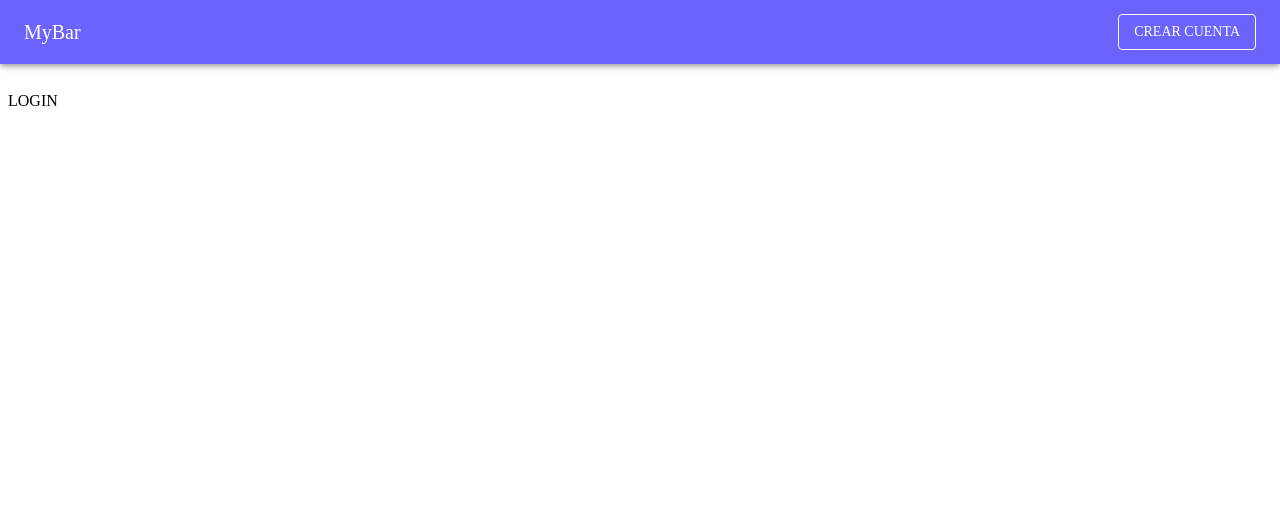
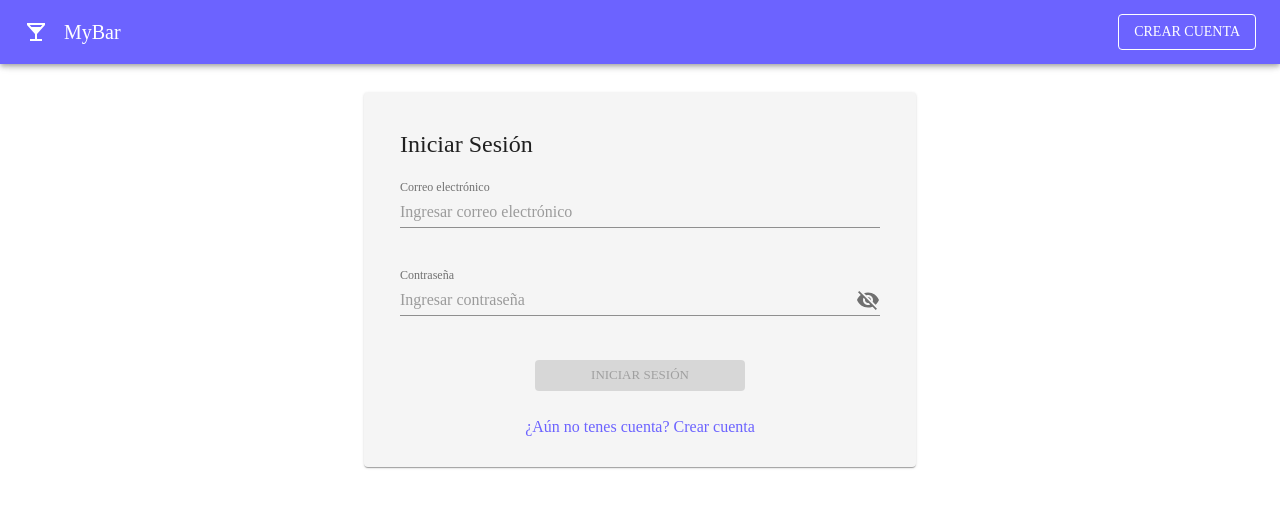
Before and after one commit to uca-pid/2021-los-carpinchos, a React (Create React App) app in the folder barui/: page /login in a window 1280 px wide. Shown: the top 508 px of the page. Built offline with nearby package versions, Linux system fonts and the light colour scheme.

Commit message:
CARP-5: login has been created

```diff
--- a/barui/src/components/App/App.tsx
+++ b/barui/src/components/App/App.tsx
@@ -16,7 +16,7 @@ const App = () => (
 		<Router>
 			<AppBar />
 			<Switch>
-				<Route exact path="/home">
+				<Route exact path="/">
 					<Home />
 				</Route>
 				<Route exact path="/login">
@@ -25,7 +25,7 @@ const App = () => (
 				<Route exact path="/signUp">
 					<SignUp />
 				</Route>
-				<Route path="/">
+				<Route path="/dashboard">
 					<PrivateRoute />
 				</Route>
 			</Switch>
--- a/barui/src/components/Login/Login.tsx
+++ b/barui/src/components/Login/Login.tsx
@@ -1,6 +1,112 @@
-import React from "react";
+import React, { useState, useCallback } from "react";
+
+import { useHistory } from "react-router-dom";
+
+import Card from "@material-ui/core/Card";
+import CardActions from "@material-ui/core/CardActions";
+import CardContent from "@material-ui/core/CardContent";
+import Button from "@material-ui/core/Button";
+import Typography from "@material-ui/core/Typography";
+import Container from "@material-ui/core/Container";
+import { Grid, Link } from "@material-ui/core";
+
+import PasswordTextField from "../common/PasswordTextField";
+
+import styles from "./styles";
+import TextFieldWithValidation from "../common/TextFieldWithValidation";
+
+import { settings, emailSetting, passwordSetting } from "../SignUp/validationSettings";
+
+export type Input = {
+	invalid: boolean;
+	value: string;
+};
+
+export type LoginInput = {
+	email: Input;
+	password: Input;
+};
 
 const Login = () => {
-	return <div>LOGIN</div>;
+	const [input, setInput] = useState<LoginInput>({
+		email: { invalid: true, value: "" },
+		password: { invalid: true, value: "" },
+	});
+
+	const history = useHistory();
+
+	const classes = styles();
+
+	const handleChangeEmail = useCallback(
+		(value, invalid) => setInput(prev => ({ ...prev, email: { value, invalid } })),
+		[setInput]
+	);
+
+	const handleChangePassword = useCallback(
+		(value, invalid) => setInput(prev => ({ ...prev, password: { value, invalid } })),
+		[setInput]
+	);
+
+	const login = useCallback(() => console.log(input), [input]);
+
+	const createAccount = useCallback(() => history.push("/signUp"), [history]);
+	return (
+		<Container maxWidth="sm">
+			<Card className={classes.card}>
+				<CardContent>
+					<Typography className={classes.title} variant="h5" component="h2">
+						Iniciar Sesión
+					</Typography>
+					<Grid container direction="column" item spacing={5}>
+						<Grid item xs>
+							<TextFieldWithValidation
+								className={classes.textField}
+								label="Correo electrónico"
+								placeholder="Ingresar correo electrónico"
+								value={input.email.value}
+								onChange={handleChangeEmail}
+								required
+								settings={[...settings, emailSetting]}
+								type="email"
+							/>
+						</Grid>
+						<Grid item xs>
+							<PasswordTextField
+								className={classes.textField}
+								label="Contraseña"
+								placeholder="Ingresar contraseña"
+								value={input.password.value}
+								onChange={handleChangePassword}
+								required
+								settings={[passwordSetting]}
+							/>
+						</Grid>
+					</Grid>
+				</CardContent>
+				<CardActions className={classes.cardActions}>
+					<Grid alignItems="center" container direction="column" spacing={3}>
+						<Grid item xs>
+							<Button
+								color="primary"
+								className={classes.loginButton}
+								size="small"
+								variant="contained"
+								onClick={login}
+								disabled={input.email.invalid || input.password.invalid}
+							>
+								Iniciar Sesión
+							</Button>
+						</Grid>
+
+						<Grid item xs>
+							<Link onClick={createAccount}>
+								<Typography>¿Aún no tenes cuenta? Crear cuenta</Typography>
+							</Link>
+						</Grid>
+					</Grid>
+				</CardActions>
+			</Card>
+		</Container>
+	);
 };
 export default Login;
--- /dev/null
+++ b/barui/src/components/Login/styles.ts
@@ -0,0 +1,26 @@
+import { makeStyles } from "@material-ui/core/styles";
+
+const styles = makeStyles(theme => ({
+	card: {
+		backgroundColor: theme.palette.action.hover,
+		padding: 20,
+	},
+	cardActions: {
+		marginTop: 20,
+	},
+	textField: {
+		margin: 0,
+		minWidth: 220,
+		[theme.breakpoints.down(400)]: {
+			minWidth: 120,
+		},
+	},
+	title: {
+		marginBottom: 20,
+	},
+	loginButton: {
+		width: 210,
+	},
+}));
+
+export default styles;
--- a/barui/src/components/SignUp/SignUp.tsx
+++ b/barui/src/components/SignUp/SignUp.tsx
@@ -1,5 +1,6 @@
 import React, { useState, useCallback } from "react";
 
+import { Input, LoginInput } from "../Login/Login";
 import { useHistory } from "react-router-dom";
 
 import Card from "@material-ui/core/Card";
@@ -13,25 +14,18 @@ import { Grid, Link } from "@material-ui/core";
 import PasswordTextField from "../common/PasswordTextField";
 
 import styles from "./styles";
-import TextFieldWithValidation, {
-	ValidationSetting,
-} from "../common/TextFieldWithValidation/TextFieldWithValidation";
+import TextFieldWithValidation from "../common/TextFieldWithValidation";
 
-type Input = {
-	invalid: boolean;
-	value: string;
-};
+import { settings, emailSetting, passwordSetting, ValidationSetting } from "./validationSettings";
 
-type Account = {
-	email: Input;
+type SignUpInput = LoginInput & {
 	manager: Input;
 	name: Input;
-	password: Input;
 };
 
 const SignUp = () => {
 	const [verifyPassword, setVerifyPassword] = useState("");
-	const [input, setInput] = useState<Account>({
+	const [input, setInput] = useState<SignUpInput>({
 		email: { invalid: true, value: "" },
 		manager: { invalid: true, value: "" },
 		name: { invalid: true, value: "" },
@@ -69,36 +63,6 @@ const SignUp = () => {
 	const login = useCallback(() => history.push("/login"), [history]);
 
 	const createAccount = useCallback(() => console.log(input), [input]);
-
-	const settings: ValidationSetting[] = [
-		{
-			message: "Debe contener menos de 30 caracteres",
-			validate: (input: string) => input.length > 30,
-		},
-		{
-			message: "El campo es requerido",
-			validate: (input: string) => input.length === 0,
-		},
-	];
-
-	const emailSetting: ValidationSetting = {
-		message: "Esta dirección de correo no es válida",
-		validate: (email: string) => {
-			const re =
-				/^(([^<>()[\]\\.,;:\s@"]+(\.[^<>()[\]\\.,;:\s@"]+)*)|(".+"))@((\[[0-9]{1,3}\.[0-9]{1,3}\.[0-9]{1,3}\.[0-9]{1,3}\])|(([a-zA-Z\-0-9]+\.)+[a-zA-Z]{2,}))$/;
-			return !re.test(String(email).toLowerCase());
-		},
-	};
-
-	const passwordSetting: ValidationSetting = {
-		message: "La contraseña no es válida",
-		validate: (password: string) => {
-			const re = new RegExp(
-				"^(((?=.*[a-z])(?=.*[A-Z]))|((?=.*[a-z])(?=.*[0-9]))|((?=.*[A-Z])(?=.*[0-9])))(?=.{6,})"
-			);
-			return !re.test(String(password).toLowerCase());
-		},
-	};
 
 	const passwordCheckValidation: ValidationSetting = {
 		message: "La contraseña no coincide",
--- /dev/null
+++ b/barui/src/components/SignUp/validationSettings.tsx
@@ -0,0 +1,34 @@
+export type ValidationSetting = {
+	message: string;
+	validate: Function;
+};
+
+export const settings: ValidationSetting[] = [
+	{
+		message: "Debe contener menos de 30 caracteres",
+		validate: (input: string) => input.length > 30,
+	},
+	{
+		message: "El campo es requerido",
+		validate: (input: string) => input.length === 0,
+	},
+];
+
+export const emailSetting: ValidationSetting = {
+	message: "Esta dirección de correo no es válida",
+	validate: (email: string) => {
+		const re =
+			/^(([^<>()[\]\\.,;:\s@"]+(\.[^<>()[\]\\.,;:\s@"]+)*)|(".+"))@((\[[0-9]{1,3}\.[0-9]{1,3}\.[0-9]{1,3}\.[0-9]{1,3}\])|(([a-zA-Z\-0-9]+\.)+[a-zA-Z]{2,}))$/;
+		return !re.test(String(email).toLowerCase());
+	},
+};
+
+export const passwordSetting: ValidationSetting = {
+	message: "La contraseña no es válida",
+	validate: (password: string) => {
+		const re = new RegExp(
+			"^(((?=.*[a-z])(?=.*[A-Z]))|((?=.*[a-z])(?=.*[0-9]))|((?=.*[A-Z])(?=.*[0-9])))(?=.{6,})"
+		);
+		return !re.test(String(password).toLowerCase());
+	},
+};
--- a/barui/src/components/common/AppBar/AppBar.tsx
+++ b/barui/src/components/common/AppBar/AppBar.tsx
@@ -1,20 +1,21 @@
 import React, { useCallback } from "react";
 
 import { useHistory, useLocation } from "react-router-dom";
+import { Grid } from "@material-ui/core";
 import MaterialAppBar from "@material-ui/core/AppBar";
 import Toolbar from "@material-ui/core/Toolbar";
 import Typography from "@material-ui/core/Typography";
 import Button from "@material-ui/core/Button";
 
+import BarIcon from "@material-ui/icons/LocalBar";
 import styles from "./styles";
-import { Grid } from "@material-ui/core";
 
 const AppBar = () => {
 	const history = useHistory();
 	const location = useLocation();
 	const classes = styles();
 
-	const handleNameClick = useCallback(() => history.push("/home"), [history]);
+	const handleNameClick = useCallback(() => history.push("/"), [history]);
 
 	const handleLoginButton = useCallback(() => history.push("/login"), [history]);
 
@@ -25,19 +26,24 @@ const AppBar = () => {
 			<MaterialAppBar position="fixed">
 				<Toolbar>
 					<Grid alignItems="center" container spacing={1}>
-						<Grid item xs>
-							<Typography variant="h6" onClick={handleNameClick}>
-								MyBar
-							</Typography>
+						<Grid alignItems="flex-end" container item xs spacing={2}>
+							<Grid item>
+								<BarIcon />
+							</Grid>
+							<Grid item>
+								<Typography variant="h6" onClick={handleNameClick}>
+									MyBar
+								</Typography>
+							</Grid>
 						</Grid>
-						{(location.pathname === "/home" || location.pathname === "/signUp") && (
+						{(location.pathname === "/" || location.pathname === "/signUp") && (
 							<Grid item>
 								<Button color="inherit" onClick={handleLoginButton}>
 									Iniciar Sesión
 								</Button>
 							</Grid>
 						)}
-						{(location.pathname === "/home" || location.pathname === "/login") && (
+						{(location.pathname === "/" || location.pathname === "/login") && (
 							<Grid item>
 								<Button color="inherit" onClick={handleSignUpButton} variant="outlined">
 									Crear Cuenta
--- a/barui/src/components/common/TextFieldWithValidation/TextFieldWithValidation.tsx
+++ b/barui/src/components/common/TextFieldWithValidation/TextFieldWithValidation.tsx
@@ -1,11 +1,8 @@
-import React, { useCallback } from "react";
+import React, { useCallback, useState } from "react";
+
+import { ValidationSetting } from "../../SignUp/validationSettings";
+
 import TextField from "@material-ui/core/TextField";
-import { useState } from "react";
-
-export type ValidationSetting = {
-	message: string;
-	validate: Function;
-};
 
 export type TextFieldWithValidationProps = {
 	className: string;
@@ -37,7 +34,6 @@ const TextFieldWithValidation = ({
 
 	const handleChange = useCallback(
 		({ target: { value } }) => {
-			//validation
 			let hasError = false;
 			let messages: string[] = [];
 			settings &&
@@ -53,7 +49,7 @@ const TextFieldWithValidation = ({
 
 			onChange(value, hasError);
 		},
-		[onChange, settings, error, setError, setHelperText]
+		[onChange, settings, error, setError, setHelperText, isValidCallback]
 	);
 
 	return (
```
Also changed, not shown: barui/.eslintrc.json.
